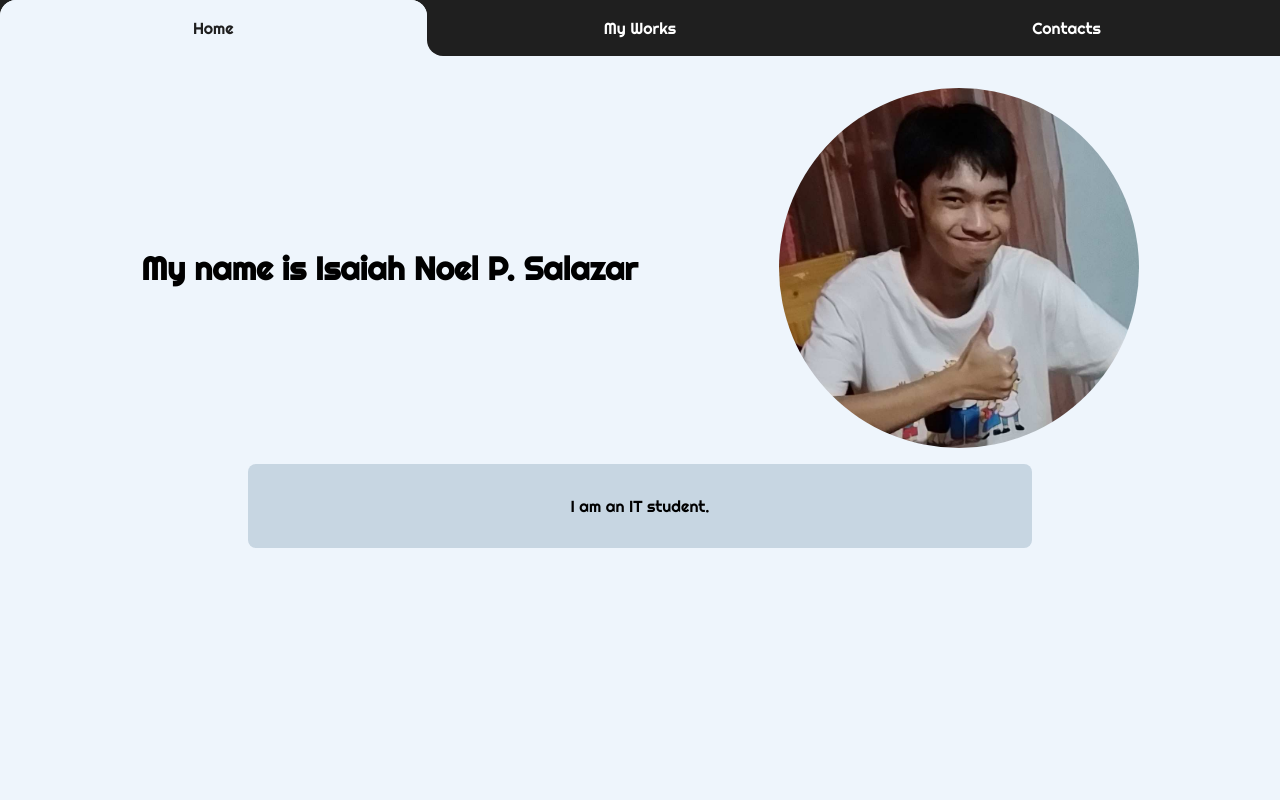
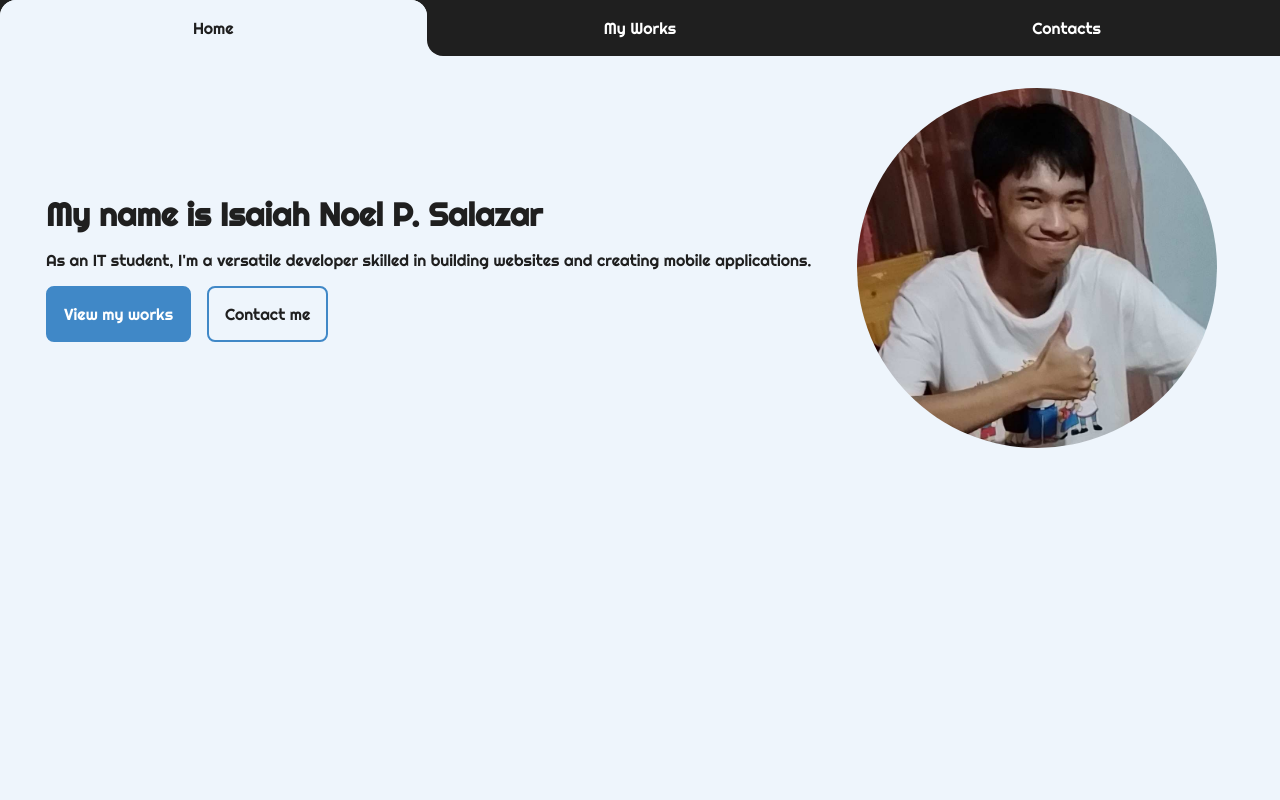
Before and after one commit to isaiahnoelsalazar/my-website_old, a PHP site: page / in a window 1280 px wide. Run offline with PHP 8.4, Linux system fonts and the light colour scheme.

Commit message:
Homepage changes

```diff
--- a/css/colors.css
+++ b/css/colors.css
@@ -2,5 +2,6 @@
     --primary-color: #EEF5FC;
     --secondary-color: #C7D6E2;
     --tertiary-color: #4088C7;
+    --quaternary-color: #2069A8;
     --black: #1F1F1F;
 }
--- a/css/home.css
+++ b/css/home.css
@@ -13,35 +13,68 @@
     padding: 16px 0;
     width: calc(100% - 32px);
 }
-#home-div-2 {
-    align-items: center;
-    background-color: var(--secondary-color);
-    border-radius: 8px;
+#home-div-1 > div {
     display: flex;
     flex-direction: column;
-    padding: 32px;
-    width: 720px;
 }
-#home-div-1 > img {
+#home-div-1 > div:first-child {
+    align-items: center;
+    width: 67%;
+}
+#home-div-1 > div:last-child {
+    align-items: start;
+    width: 33%;
+}
+#home-div-1 > div > img {
     border-radius: 50%;
     width: 360px;
 }
-#home-div-1 > h1, #home-div-2 > p {
+#home-div-1 > div > div > h1 {
     margin: 0;
-    text-align: center;
+}
+#home-div-1 > div > div > div {
+    display: flex;
+    gap: 16px;
+}
+#home-div-1 > div > div > div > a:first-child {
+    background-color: var(--tertiary-color);
+    border: solid var(--tertiary-color) 2px;
+    border-radius: 8px;
+    color: white;
+    cursor: pointer;
+    padding: 16px;
+    text-decoration: none;
+}
+#home-div-1 > div > div > div > a:last-child {
+    border: solid var(--tertiary-color) 2px;
+    border-radius: 8px;
+    cursor: pointer;
+    padding: 16px;
+    text-decoration: none;
+}
+#home-div-1 > div > div > div > a:hover {
+    background-color: var(--quaternary-color);
+    border: solid var(--quaternary-color) 2px;
+    color: white;
 }
 @media (max-width: 720px) {
     #home-div-1 {
         flex-direction: column-reverse;
-        width: calc(100% - 32px);
     }
-    #home-div-2 {
-        padding: 32px 0;
+    #home-div-1 > div:first-child {
+        align-items: center;
+        width: 100%;
+    }
+    #home-div-1 > div:last-child {
+        align-items: center;
+        width: 100%;
+    }
+    #home-div-1 > div > div > h1, #home-div-1 > div > div > p {
+        text-align: center;
+    }
+}
+@media (max-width: 360px) {
+    #home-div-1 > div > img {
         width: calc(100% - 32px);
     }
 }
-@media (max-width: 360px) {
-    #home-div-1 > img {
-        width: calc(100% - 32px);
-    }
-}
--- a/css/index.css
+++ b/css/index.css
@@ -1,3 +1,8 @@
+* {
+    box-sizing: border-box;
+    color: var(--black);
+    font-family: Righteous;
+}
 html {
     background-color: var(--primary-color);
     height: 100%;
@@ -5,7 +10,6 @@ html {
 }
 body {
     background-color: var(--primary-color);
-    font-family: Righteous;
     height: 100%;
     margin: 0;
 }
--- a/css/pages.css
+++ b/css/pages.css
@@ -1,13 +1,16 @@
 .pages {
     align-items: center;
     flex-direction: column;
-    padding: 24px 0 16px 0;
+    padding: 16px 0;
 }
-.pages > h2 {
+#pages-div-1 {
+    padding: 16px 0;
+}
+#pages-div-1 > h2 {
     margin: 0;
     width: 720px;
 }
-#pagelist {
+#page-list {
     align-items: center;
     cursor: pointer;
     display: flex;
@@ -16,21 +19,21 @@
     width: 100%;
     -webkit-tap-highlight-color: transparent;
 }
-#pagelist > a {
+#page-list > a {
     color: var(--black);
     font-size: larger;
     padding: 8px;
     text-decoration: none;
     width: 600px;
 }
-#pagelist > a:hover {
+#page-list > a:hover {
     text-decoration: underline;
 }
 @media (max-width: 800px) {
-    .pages > h2 {
+    #pages-div-1 > h2 {
         width: calc(100% - 32px);
     }
-    #pagelist > a {
+    #page-list > a {
         width: calc(100% - 64px);
     }
 }
--- a/index.html
+++ b/index.html
@@ -73,16 +73,25 @@
         <div id="main">
             <div class="home content">
                 <div id="home-div-1">
+                    <div>
+                        <div>
                             <h1>My name is Isaiah Noel P. Salazar</h1>
+                            <p>As an IT student, I'm a versatile developer skilled in building websites and creating mobile applications.</p>
+                            <div>
+                                <a onclick="mouseClick(1)">View my works</a>
+                                <a onclick="mouseClick(2)">Contact me</a>
+                            </div>
+                        </div>
+                    </div>
+                    <div>
                         <img src="resources/profile_pic.jpg" alt="profile_picture">
                     </div>
-                <div id="home-div-2">
-                    <p>I am an IT student.</p>
                 </div>
             </div>
             <div class="pages content">
+                <div id="pages-div-1">
                     <h2>Live websites</h2>
-                <div id="pagelist">
+                    <div id="page-list">
                         <a href="https://saiaaaaaaa.github.io/bad-phone-number-inputs/">Bad Phone Number Inputs</a>
                         <a href="https://saiaaaaaaa.github.io/basabasa-download/">Basabasa: Free Manga Reader App for Android</a>
                         <a href="https://saiaaaaaaa.github.io/black/">Black</a>
@@ -99,8 +108,9 @@
                         <a href="https://saiaaaaaaa.github.io/women-with-baskets/">Women with Baskets</a>
                     </div>
                 </div>
-            <div class="contact content">
-                <div id="contactlist">
+            </div>
+            <div class="contacts content">
+                <div id="contacts-div-1">
                     <div>
                         <a href="https://www.facebook.com/profile.php?id=100085006483044">
                             <img src="resources/facebook.png" alt="Facebook_icon"/>
```
Also changed, not shown: css/contacts.css (+13 -13 lines). Lines whose indentation alone changed are shown as unchanged.
